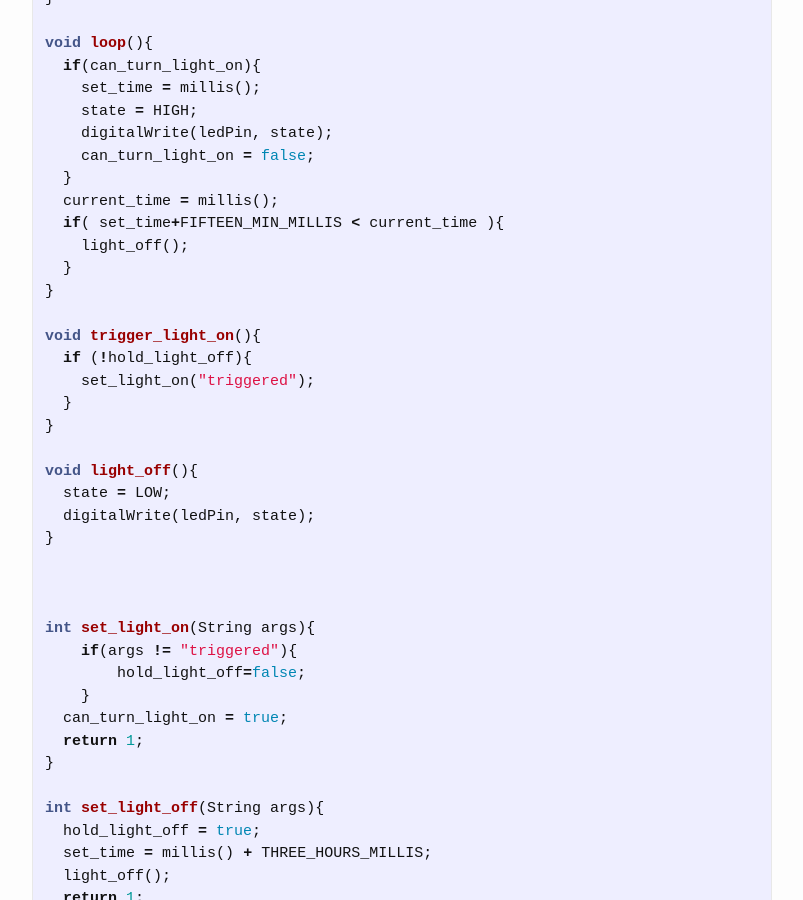
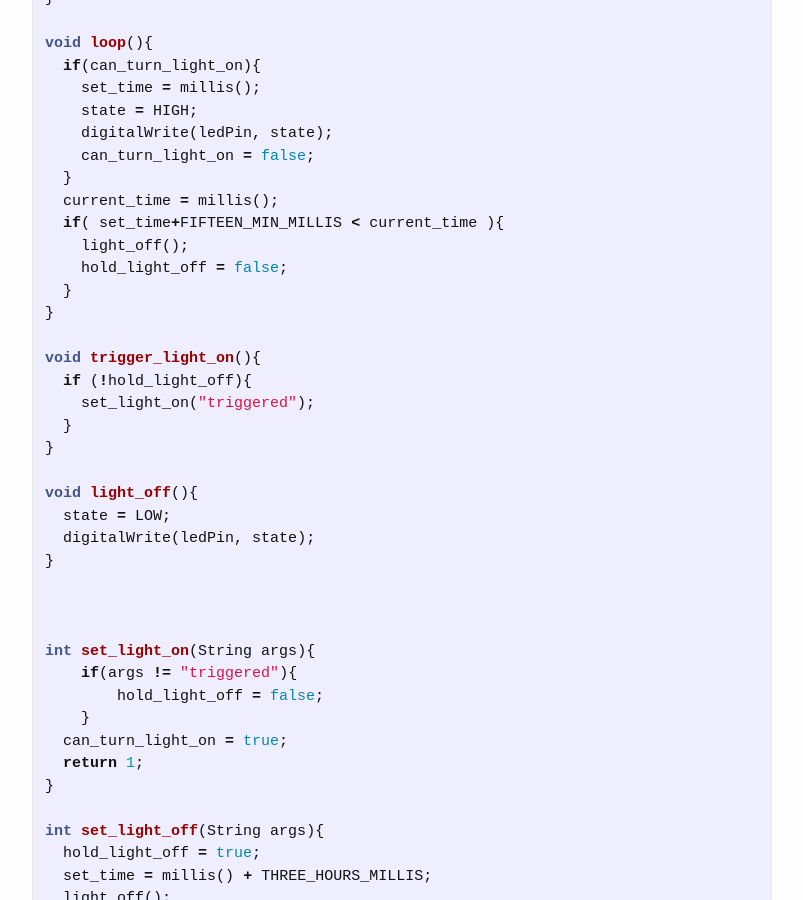
Before and after one commit to danmanstx/dannypetersme, a Jekyll site: the page built from _posts/2015-04-24-spark-core-motion-light-revisited-with-do-ifttt-integration.markdown, in a window 1280 px wide and 900 px high, scrolled down 1777 px. Shown: the whole window, without its empty margins (238-1041 px from the left). Built offline with Jekyll 4.4.1, drawn with Linux system fonts in a browser that asks for light colours; nearby versions of some CDN libraries; comment, search, counter and statistics services are not loaded.

Commit message:
clean up code

```diff
--- a/_posts/2015-04-24-spark-core-motion-light-revisited-with-do-ifttt-integration.markdown
+++ b/_posts/2015-04-24-spark-core-motion-light-revisited-with-do-ifttt-integration.markdown
@@ -65,6 +65,7 @@ void loop(){
   current_time = millis();
   if( set_time+FIFTEEN_MIN_MILLIS < current_time ){
     light_off();
+    hold_light_off = false;
   }
 }
 
@@ -83,7 +84,7 @@ void light_off(){
 
 int set_light_on(String args){
     if(args != "triggered"){
-        hold_light_off=false;
+        hold_light_off = false;
     }
   can_turn_light_on = true;
   return 1;
```
